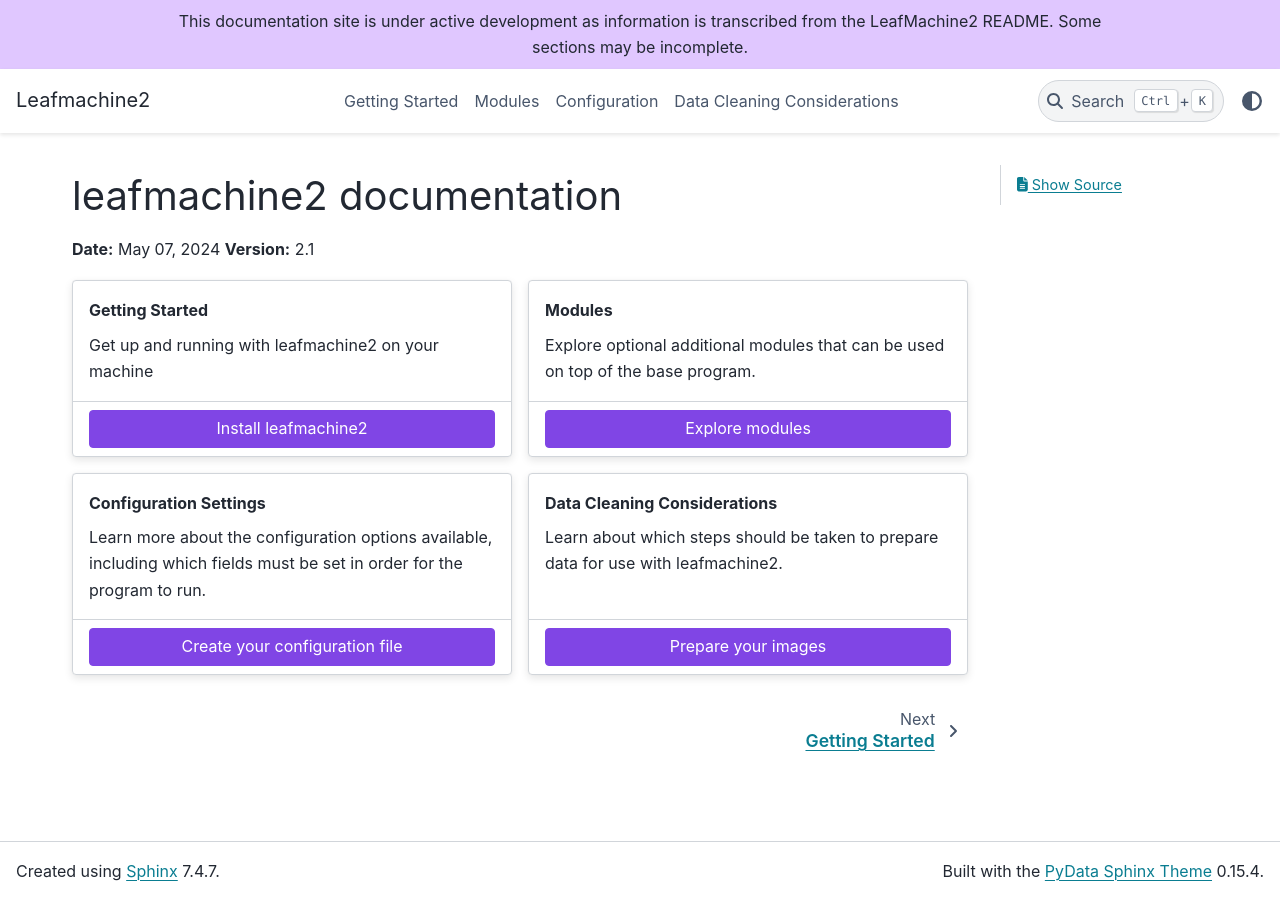
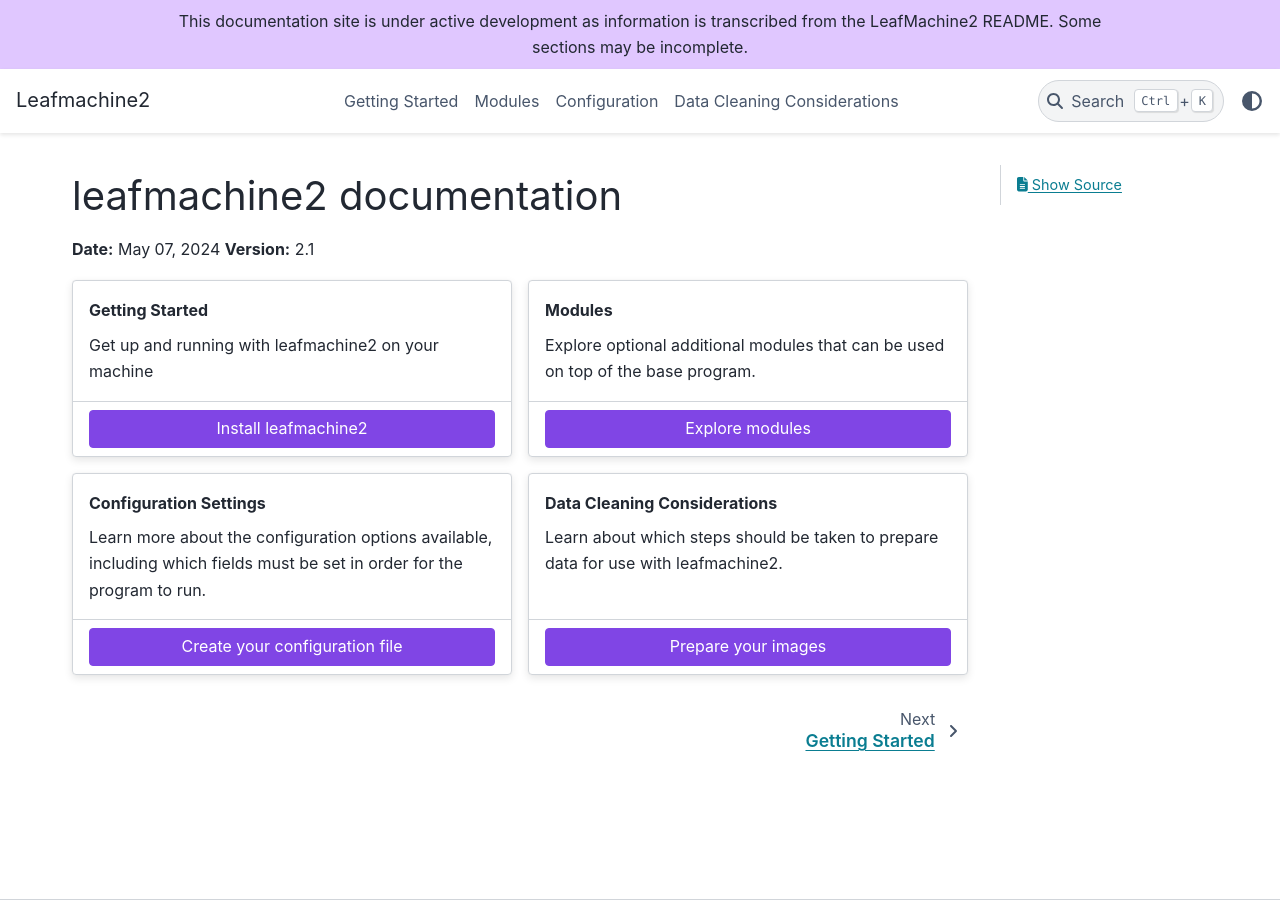
Before and after one commit to Gene-Weaver/docs-LM2, a Sphinx documentation site: the page built from source/index.rst, in a window 1280 px wide. Built offline with Sphinx 7.4.7 and the PyData theme 0.15.4, drawn with Linux system fonts in a browser that asks for light colours; part of the change alters nothing that is shown.

```diff
--- a/source/conf.py
+++ b/source/conf.py
@@ -6,6 +6,8 @@ html_theme_options = {
     "announcement": "This documentation site is under active development as information is transcribed from the LeafMachine2 README. Some sections may be incomplete.",
     "navigation_with_keys": True,
     "show_nav_level": 2,
+    "footer_start": [],
+    "footer_end": [],
 }
 exclude_patterns = ["_build", ".venv", "docs"]
 extensions = ["sphinx_design", "sphinx_copybutton"]
```
